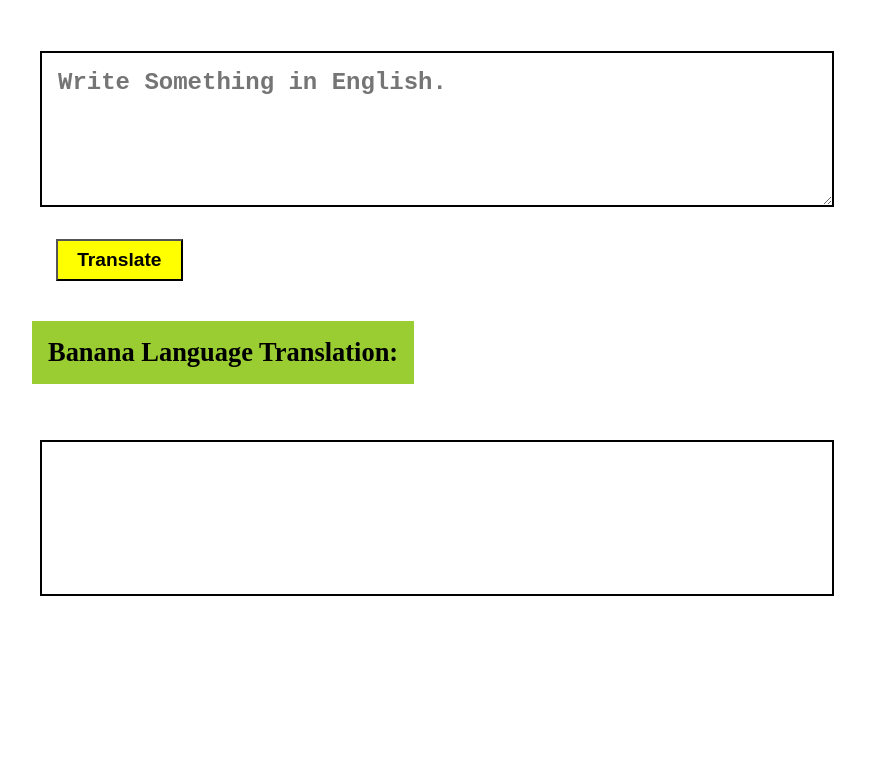
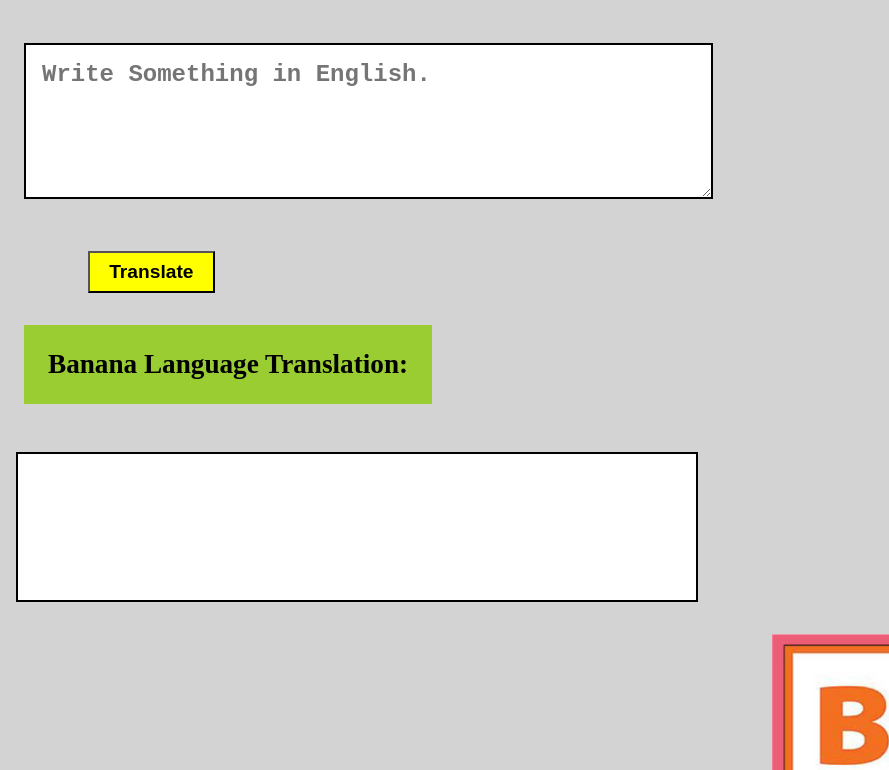
Before and after one commit to BiggestCipher/MarkSix-Minion, a plain HTML site: page Index.html in a window 1280 px wide. Shown: the part 133-903 px from the top of the page, without its empty margins (0-889 px from the left). Before the commit the page ends 800 px from the top, so only its background shows below. Drawn offline with Linux system fonts and the light colour scheme.

Commit message:
Style: Updated Style.

```diff
--- a/Index.html
+++ b/Index.html
@@ -12,6 +12,8 @@
 
 </head>
 <body>
+    <main class="main-section">
+    <div class="part1">
     <h1 class="heading"> Minion Banana Language Translator </h1>
     <textarea id="text-input"placeholder="Write Something in English."></textarea>
 
@@ -20,6 +22,13 @@
 
     <div class="output-heading"> Banana Language Translation: </div>
     <div id="output"></div>
+
+    </div>
+
+    <img class="Minion-img" src="Images/Minion.jpg"></img>
+
+    </main>
+
     <script src="App.js" type="text/javascript"></script>
 </body>
 
--- a/Style.css
+++ b/Style.css
@@ -1,27 +1,36 @@
+body{
+    background:lightgray;
+
+}
+
+
+
 .heading{ background-color: yellow;
     padding: 2rem;
-display: inline-block
+    display: inline-block;
+    margin: 1rem;
     }
 
     textarea {
         border: 2px solid black;
-    width: 60%;
+        width: 70%;
         height: 15vh;
-    display: block;
         padding: 1rem;
-    margin: 2rem;
+        margin: 2rem 1rem;
         font-size: 20px;
+        display:inline-block;
+
     }
 
 
     #output {
         border: 2px solid black;
-    width: 60%;
+        width: 70%;
         height: 15vh;
-    display: block;
-    padding: 1rem;
-    margin: 2rem;
-    font-size: 20px;}
+        padding: 0.8rem;
+        margin: 2rem 0.5rem;
+        font-size: 20px;
+        background:white;}
 
 
     ::placeholder {font-size: 1.5rem;
@@ -30,22 +39,40 @@ textarea {
 
 
     #btn-translate {
-    text-align: right;
-    margin: 1rem 3rem;
+        text-align:right;
+        margin: 1rem 5rem;
         padding: 0.5rem 1.2rem;
         font-size: larger;
         font-weight: bold;
+        display: block;
         background-color: yellow;
-    display: block;
         cursor: pointer;
 
     }
 
     .output-heading {
-    font-size: 0.7cm;
-    margin: 1.5rem;
-    padding: 1rem;
+        font-size: 1.7rem;
+        padding: 1.5rem;
+        display: inline-block;
+        margin: 1rem;
         font-weight: bold;
         background-color: yellowgreen;
+    }
+
+    .Minion-img{
+     width: 500px;
+     height:700px;
+    float: right;
+
+
+    }
+
+    .main-section{
         display: inline-block;
+
     }
+
+    .part1{
+        margin-top:0.2rem;
+        display:inline-block;
+    }
```
Also changed, not shown: Images/Minion.jpg (added). Lines whose indentation alone changed are shown as unchanged.
